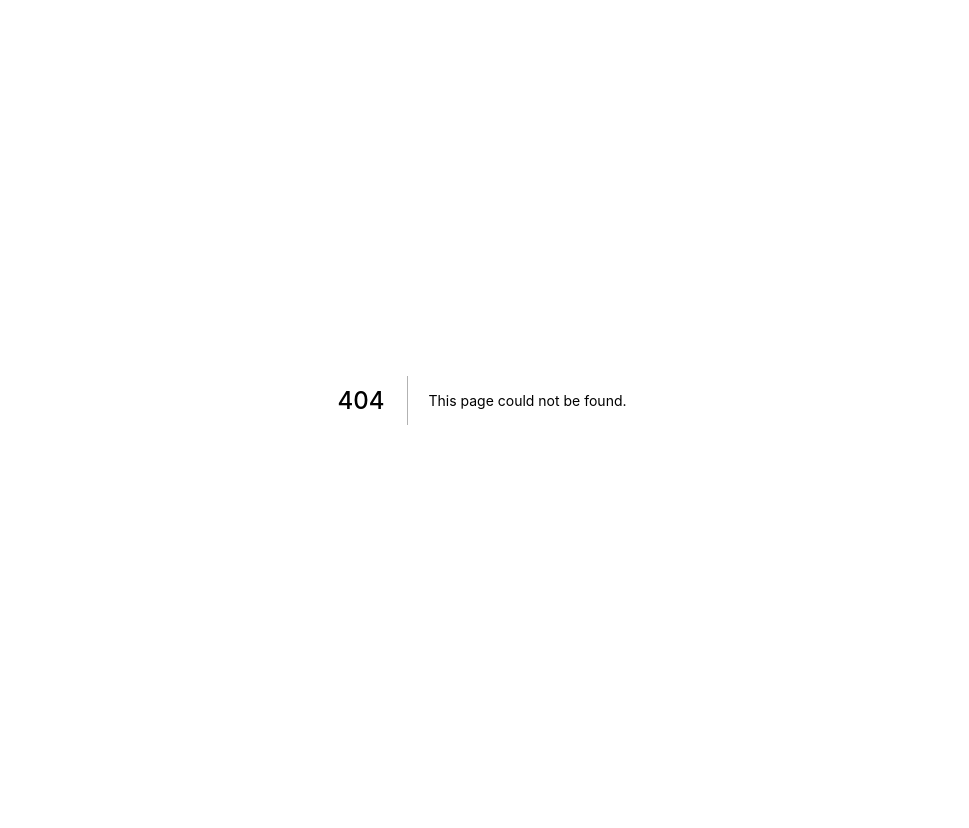
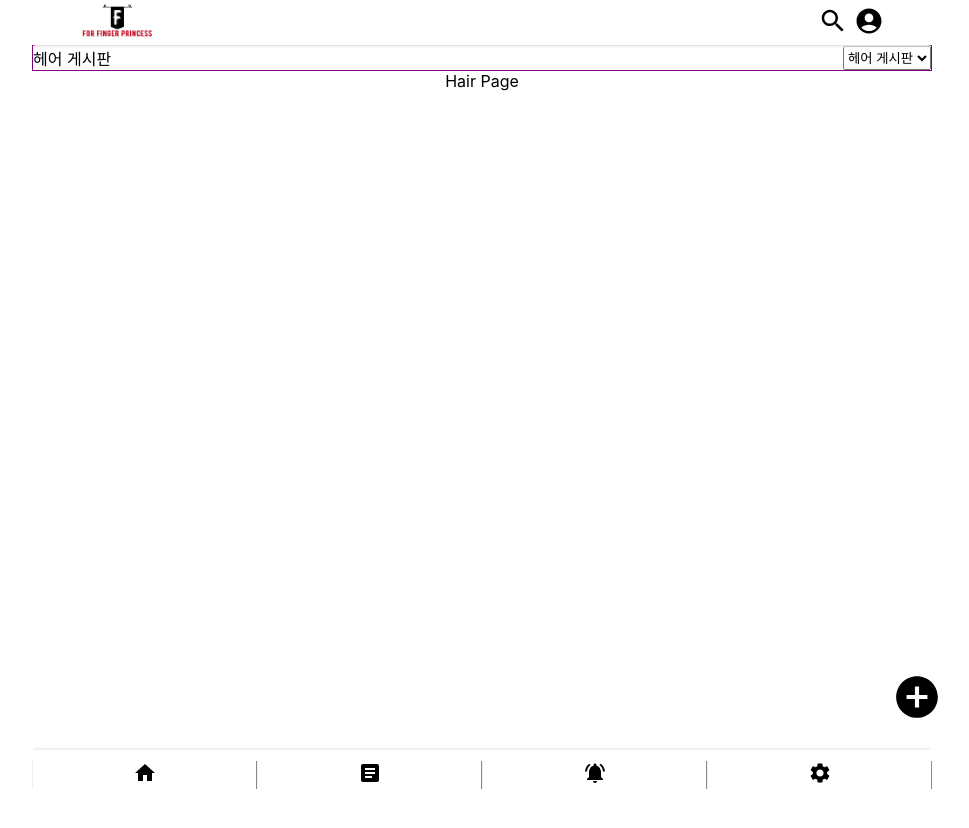
Before and after one commit to Ryanromaris/ForFingerPrincess, a Next.js app: page /board in a window 1280 px wide. Before the commit this address had no page. Shown: the top 828 px of the page, without its empty margins (158-1127 px from the left). Before the commit the page ends 800 px from the top, so only its background shows below. Built offline with nearby package versions, Linux system fonts and the light colour scheme.

Commit message:
✨ feat(board): expand categories

```diff
--- /dev/null
+++ b/src/pages/board/index.tsx
@@ -0,0 +1,13 @@
+import Layout from '../../components/layout/Layout';
+
+const Board = ({ category = 'Hair' }) => {
+	return (
+		<>
+			<Layout>
+				<div>Hair Page</div>
+			</Layout>
+		</>
+	);
+};
+
+export default Board;
```
Also changed, not shown: src/pages/board/hair.tsx (added).
